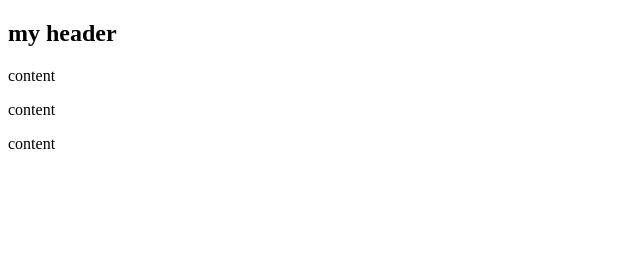
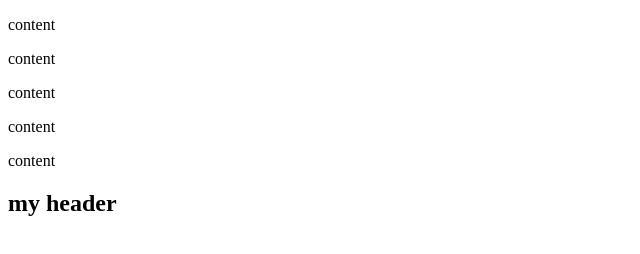
Before and after one commit to wagner-gamarra/primer-trabajo, a plain HTML site: page index.html in a window 1280 px wide. Shown: the whole page, without its empty margins (0-640 px from the left). Drawn offline with Linux system fonts and the light colour scheme.

Commit message:
adicionamos content

```diff
--- a/index.html
+++ b/index.html
@@ -6,11 +6,14 @@
     <title>Document</title>
 </head>
 <body>
+    <p>content</p>
+    <p>content</p>
+    <p>content</p>
+    <p>content</p>
+    <p>content</p>
     <header>
         <h2>my header</h2>
     </header>
 </body>
-<p>content</p>
-<p>content</p>
-<p>content</p>
+
 </html>
```
